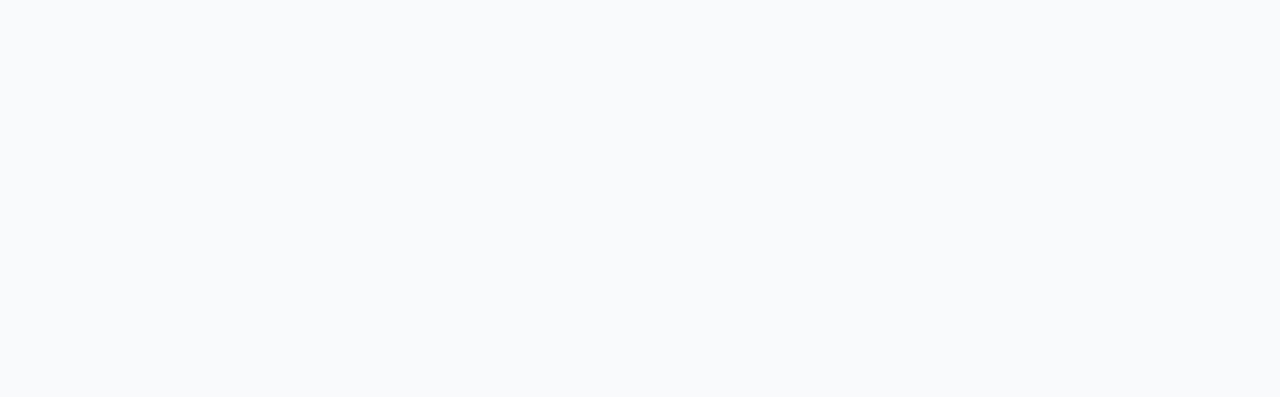
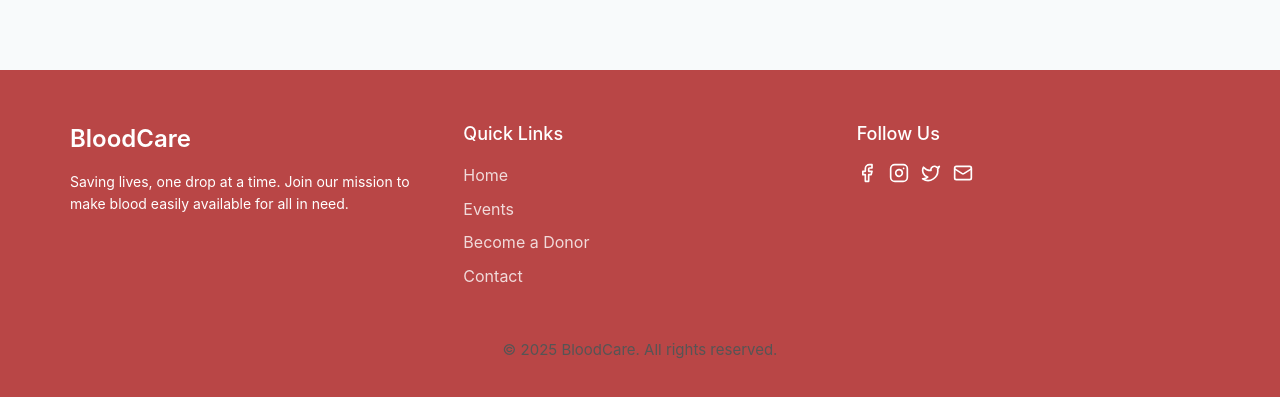
Before and after one commit to LoshiniWelonika/Blood-Donation-Site, a React (Create React App) app in the folder frontend/: page / in a window 1280 px wide. Shown: the part 3437-3834 px from the top of the page. Before the commit the page ends 3427 px from the top, so only its background shows below. Built offline with nearby package versions, Linux system fonts and the light colour scheme.

Commit message:
Footer Added

```diff
--- /dev/null
+++ b/frontend/src/Components/home/Footer.jsx
@@ -0,0 +1,48 @@
+import { Facebook, Instagram, Twitter, Mail } from "lucide-react";
+import "../../static/home.css";
+
+const Footer = () => {
+  return (
+    <footer className="footer">
+      <div className="footer-container">
+
+        {/* Column 1 */}
+        <div className="footer-col">
+          <h3 className="footer-title">BloodCare</h3>
+          <p className="footer-text">
+            Saving lives, one drop at a time. Join our mission to make blood easily available for all in need.
+          </p>
+        </div>
+
+        {/* Column 2 */}
+        <div className="footer-col">
+          <h4>Quick Links</h4>
+          <ul className="footer-links">
+            <li><a href="#home">Home</a></li>
+            <li><a href="#events">Events</a></li>
+            <li><a href="#donate">Become a Donor</a></li>
+            <li><a href="#contact">Contact</a></li>
+          </ul>
+        </div>
+
+        {/* Column 3 */}
+        <div className="footer-col">
+          <h4>Follow Us</h4>
+          <div className="social-icons">
+            <a href="#"><Facebook size={20} /></a>
+            <a href="#"><Instagram size={20} /></a>
+            <a href="#"><Twitter size={20} /></a>
+            <a href="#"><Mail size={20} /></a>
+          </div>
+        </div>
+
+      </div>
+
+      <div className="footer-bottom">
+        <p>© {new Date().getFullYear()} BloodCare. All rights reserved.</p>
+      </div>
+    </footer>
+  );
+};
+
+export default Footer;
--- a/frontend/src/pages/Home.jsx
+++ b/frontend/src/pages/Home.jsx
@@ -2,6 +2,7 @@ import NavBar from '../Components/home/NavBar';
 import TopicSection from '../Components/home/TopicSection';
 import SecondSection from '../Components/home/SecondSection';
 import ThirdSection from '../Components/home/ThirdSection';
+import Footer from '../Components/home/Footer';
 import "../static/home.css"
 
 function Home() {
@@ -11,6 +12,7 @@ function Home() {
      <TopicSection />
      <SecondSection />
      <ThirdSection />
+     <Footer />
     </div>
   );
 }
--- a/frontend/src/static/home.css
+++ b/frontend/src/static/home.css
@@ -148,7 +148,7 @@ body {
 
 /* Hero Section */
 .hero-section {
-    padding: 100px 100px 80px ;
+    padding: 100px 100px 40px;
     overflow: hidden;
     background-repeat: no-repeat;
     background-size: cover;
@@ -428,7 +428,6 @@ body {
   display: flex;
   flex-direction: column;
   align-items: center;
-  margin-top: -140px;
 }
 
 .events-grid {
@@ -491,6 +490,77 @@ body {
   color: var(--primary-pink);
 }
 
+.footer {
+  background: var(--primary-dark);
+  color: #ffffff;
+  padding: 50px 70px 30px;
+  margin-top: 80px;
+}
+
+.footer-container {
+  display: grid;
+  grid-template-columns: repeat(auto-fit, minmax(220px, 1fr));
+  gap: 40px;
+}
+
+.footer-title {
+  font-size: 24px;
+  font-weight: 600;
+  margin-bottom: 12px;
+}
+
+.footer-text {
+  line-height: 1.6;
+  font-size: 14px;
+  color: white;
+}
+
+.footer-col h4 {
+  margin-bottom: 14px;
+  font-size: 18px;
+  font-weight: 500;
+}
+
+.footer-links {
+  list-style: none;
+  padding: 0;
+}
+
+.footer-links li {
+  margin-bottom: 8px;
+}
+
+.footer-links a {
+  text-decoration: none;
+  color: #ffffff;
+  opacity: 0.8;
+  transition: 0.3s;
+}
+
+.footer-links a:hover {
+  opacity: 1;
+  color: #FF4D4D;
+}
+
+.social-icons a {
+  display: inline-block;
+  margin-right: 12px;
+  color: white;
+  transition: 0.3s;
+}
+
+.social-icons a:hover {
+  color: #FF4D4D;
+}
+
+.footer-bottom {
+  text-align: center;
+  margin-top: 40px;
+  color: #cadef5;
+  font-size: 14px;
+}
+
+
 
 /* Animations */
 @keyframes fadeInUp {
```
